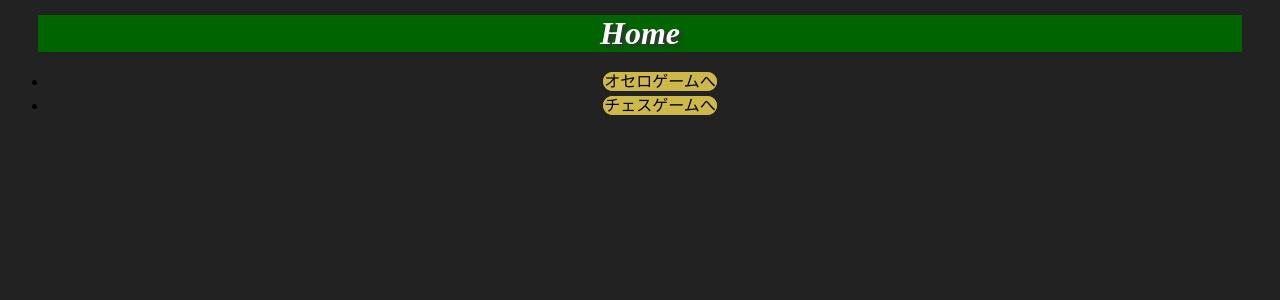
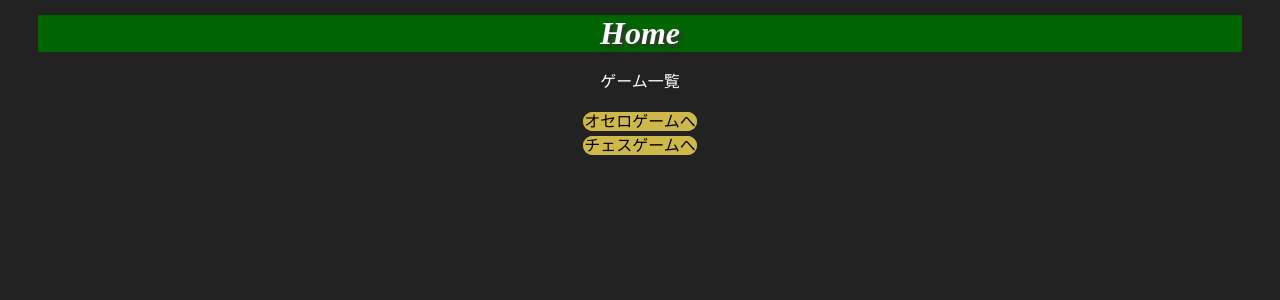
Before and after one commit to s1f102301796/CS4-2024-class6-team11-project, a Django app: page /home/ in a window 1280 px wide. Shown: the top 300 px of the page. Run offline with Django 5.2, Linux system fonts and the light colour scheme.

Commit message:
ホーム画面の微修正
少しだけ修正です

```diff
--- a/home/static/home/css/index.css
+++ b/home/static/home/css/index.css
@@ -51,3 +51,13 @@ div {
 	height: 1px;
 	background-color: #333;
 }
+
+ul{
+	list-style: none;
+	padding: 0;
+	margin: 0;
+}
+
+p{
+	color: #ffffff;
+}
--- a/home/templates/home/index.html
+++ b/home/templates/home/index.html
@@ -9,8 +9,8 @@
 </head>
 <body>
     <h1>Home</h1>
-    <p></p>
     <div class="game_nav">
+    <p>ゲーム一覧</p>
     <ul>
         <li>
             <a href="{% url 'index' %}">オセロゲームへ</a>
```
